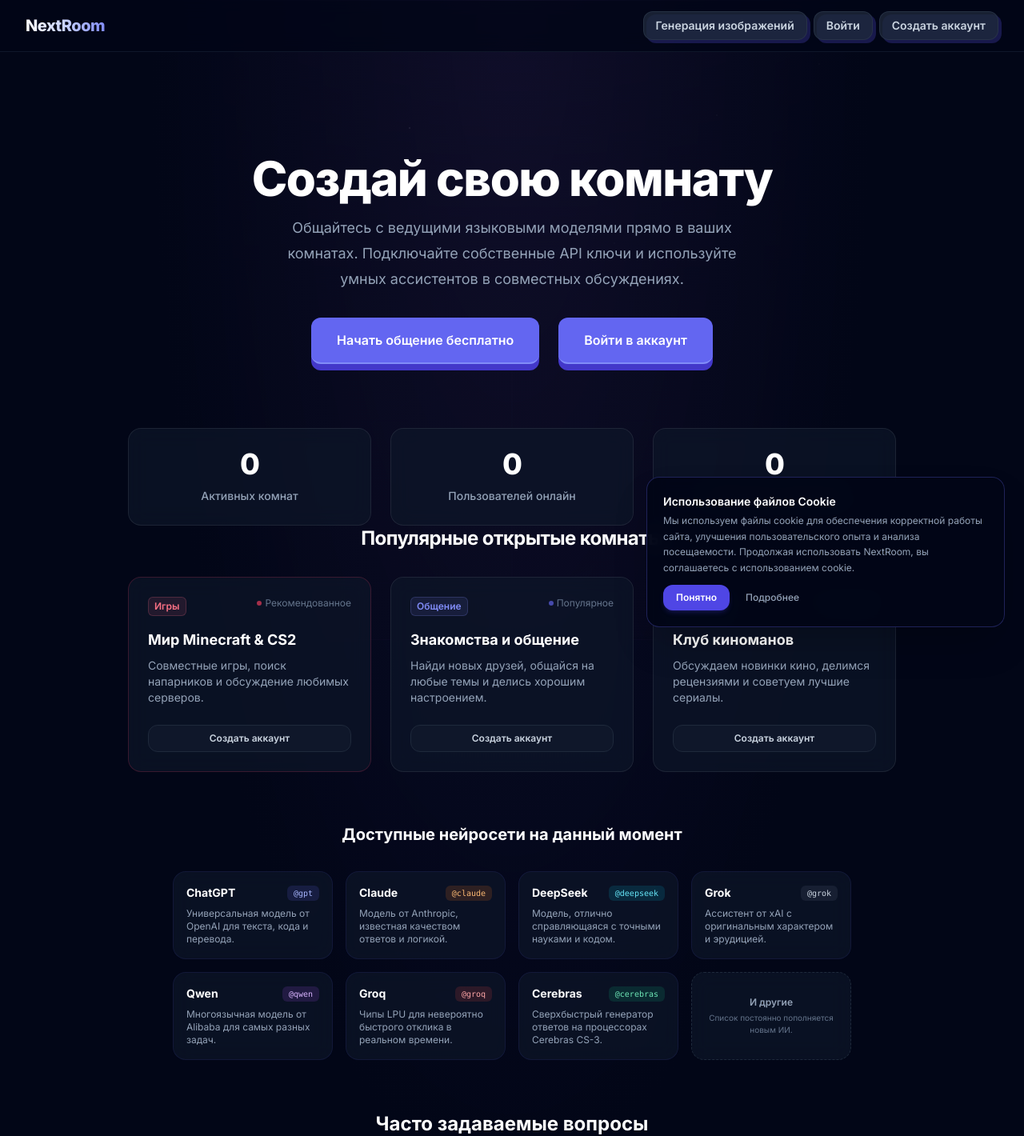
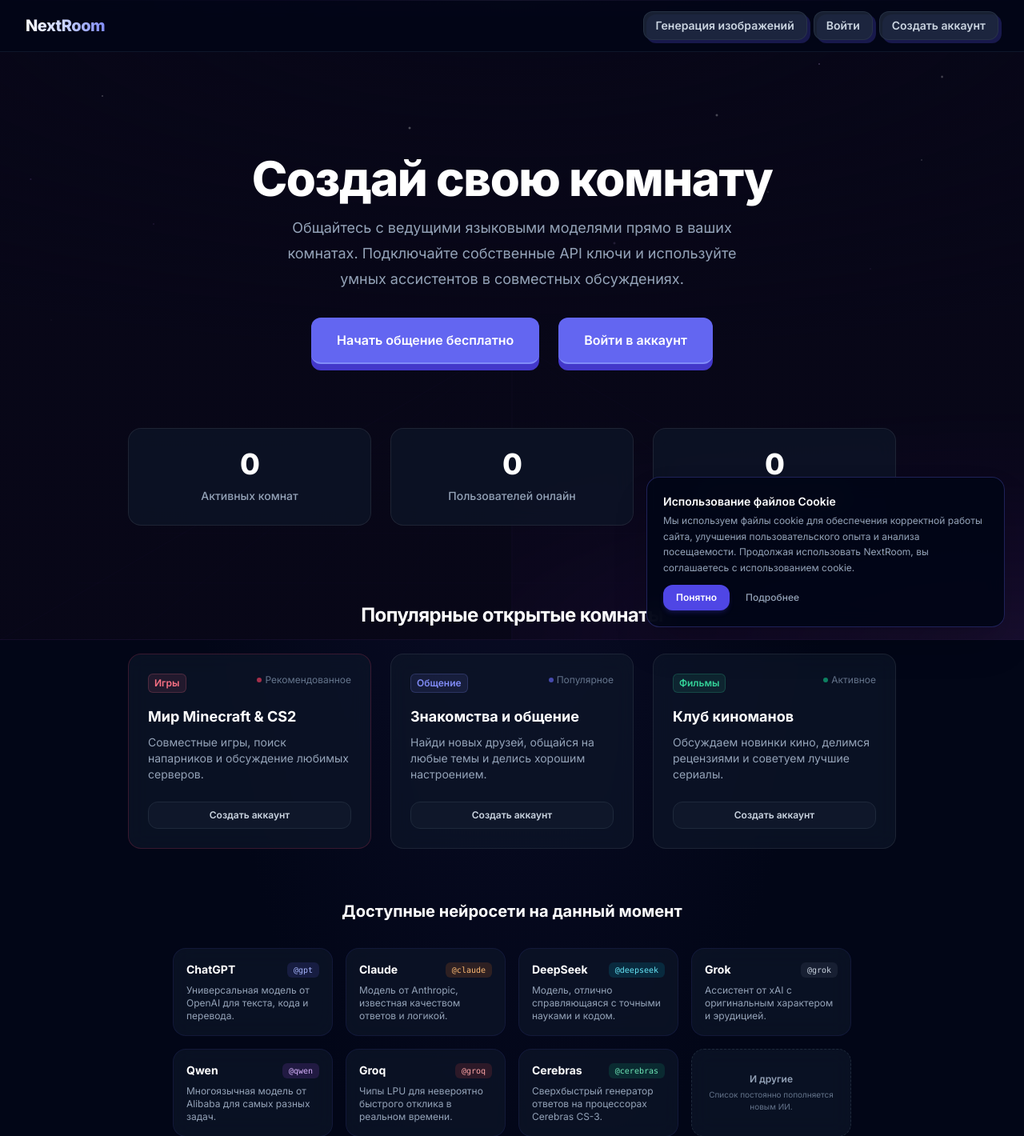
Before and after one commit to X2X1321/nextroom, a Django app: page / in a window 1280 px wide. Shown: the top 1420 px of the page at 80% size. Run offline with Django 4.2, Linux system fonts and the light colour scheme; data that the repository does not hold is empty; some libraries are stand-ins or nearby versions.

Commit message:
style: add top margin mt-20 to Featured Rooms & fix Wope background visibility and vibrant neon effects

```diff
--- a/templates/chat/landing.html
+++ b/templates/chat/landing.html
@@ -28,33 +28,38 @@
   .wope-bg {
     position: fixed;
     inset: 0;
-    z-index: -20;
-    background: #080714;
+    z-index: 0;
+    background: #080718;
     overflow: hidden;
     pointer-events: none;
   }
 
   /* Stars layer */
+  @keyframes twinkle {
+    0%, 100% { opacity: .4; }
+    50% { opacity: .9; }
+  }
   .wope-stars {
     position: absolute;
     inset: 0;
+    animation: twinkle 4s ease-in-out infinite;
     background-image:
-      radial-gradient(1px 1px at 10% 15%, rgba(255,255,255,.55) 0%, transparent 100%),
-      radial-gradient(1px 1px at 25% 8%,  rgba(255,255,255,.35) 0%, transparent 100%),
-      radial-gradient(1.5px 1.5px at 40% 20%, rgba(255,255,255,.45) 0%, transparent 100%),
-      radial-gradient(1px 1px at 55% 5%,  rgba(255,255,255,.3)  0%, transparent 100%),
-      radial-gradient(1px 1px at 70% 18%, rgba(255,255,255,.5)  0%, transparent 100%),
-      radial-gradient(1.5px 1.5px at 80% 10%, rgba(255,255,255,.4) 0%, transparent 100%),
-      radial-gradient(1px 1px at 90% 25%, rgba(255,255,255,.35) 0%, transparent 100%),
-      radial-gradient(1px 1px at 15% 35%, rgba(255,255,255,.3)  0%, transparent 100%),
-      radial-gradient(1px 1px at 35% 45%, rgba(255,255,255,.25) 0%, transparent 100%),
-      radial-gradient(1px 1px at 60% 38%, rgba(255,255,255,.3)  0%, transparent 100%),
-      radial-gradient(1px 1px at 75% 30%, rgba(255,255,255,.2)  0%, transparent 100%),
-      radial-gradient(1px 1px at 85% 42%, rgba(255,255,255,.25) 0%, transparent 100%),
-      radial-gradient(1px 1px at 5%  50%, rgba(255,255,255,.2)  0%, transparent 100%),
-      radial-gradient(1px 1px at 45% 55%, rgba(255,255,255,.18) 0%, transparent 100%),
-      radial-gradient(1px 1px at 92% 12%, rgba(180,180,255,.4)  0%, transparent 100%),
-      radial-gradient(1px 1px at 3%  28%, rgba(180,180,255,.35) 0%, transparent 100%);
+      radial-gradient(1.5px 1.5px at 10% 15%, rgba(255,255,255,.7) 0%, transparent 100%),
+      radial-gradient(1.5px 1.5px at 25% 8%,  rgba(216,180,254,.6) 0%, transparent 100%),
+      radial-gradient(2px 2px at 40% 20%, rgba(255,255,255,.8) 0%, transparent 100%),
+      radial-gradient(1.5px 1.5px at 55% 5%,  rgba(192,132,252,.7) 0%, transparent 100%),
+      radial-gradient(2px 2px at 70% 18%, rgba(255,255,255,.75) 0%, transparent 100%),
+      radial-gradient(1.5px 1.5px at 80% 10%, rgba(216,180,254,.65) 0%, transparent 100%),
+      radial-gradient(1.5px 1.5px at 90% 25%, rgba(255,255,255,.6) 0%, transparent 100%),
+      radial-gradient(1.5px 1.5px at 15% 35%, rgba(192,132,252,.5) 0%, transparent 100%),
+      radial-gradient(1.5px 1.5px at 35% 45%, rgba(255,255,255,.45) 0%, transparent 100%),
+      radial-gradient(2px 2px at 60% 38%, rgba(216,180,254,.6) 0%, transparent 100%),
+      radial-gradient(1.5px 1.5px at 75% 30%, rgba(255,255,255,.4) 0%, transparent 100%),
+      radial-gradient(1.5px 1.5px at 85% 42%, rgba(192,132,252,.5) 0%, transparent 100%),
+      radial-gradient(1.5px 1.5px at 5%  50%, rgba(255,255,255,.4) 0%, transparent 100%),
+      radial-gradient(1.5px 1.5px at 45% 55%, rgba(216,180,254,.35) 0%, transparent 100%),
+      radial-gradient(2px 2px at 92% 12%, rgba(255,255,255,.7) 0%, transparent 100%),
+      radial-gradient(1.5px 1.5px at 3%  28%, rgba(192,132,252,.6) 0%, transparent 100%);
   }
 
   /* Purple horizon glow */
@@ -64,14 +69,14 @@
     left: 50%;
     transform: translateX(-50%);
     width: 100%;
-    height: 55%;
-    background: radial-gradient(ellipse 85% 55% at 50% 100%,
-      rgba(120, 60, 220, .55) 0%,
-      rgba(80, 30, 160, .3)  30%,
-      rgba(50, 10, 100, .12) 55%,
-      transparent 75%
+    height: 65%;
+    background: radial-gradient(ellipse 90% 65% at 50% 100%,
+      rgba(168, 85, 247, .65) 0%,
+      rgba(147, 51, 234, .45) 30%,
+      rgba(107, 33, 168, .22) 60%,
+      transparent 85%
     );
-    animation: orb-drift 14s ease-in-out infinite;
+    animation: orb-drift 12s ease-in-out infinite;
   }
 
   /* Perspective grid */
@@ -80,7 +85,7 @@
     bottom: 0;
     left: 0;
     right: 0;
-    height: 56%;
+    height: 65%;
     overflow: hidden;
   }
   .wope-grid svg {
@@ -94,7 +99,7 @@
   .wope-vignette {
     position: absolute;
     inset: 0;
-    background: radial-gradient(ellipse 120% 60% at 50% 0%, rgba(8,7,20,.0) 0%, rgba(8,7,20,.85) 80%);
+    background: radial-gradient(ellipse 120% 65% at 50% 0%, rgba(8,7,24,.0) 0%, rgba(8,7,24,.85) 85%);
   }
 
   /* Thin top gradient line */
@@ -102,12 +107,13 @@
     position: absolute;
     top: 0; left: 0; right: 0;
     height: 1px;
-    background: linear-gradient(90deg, transparent 0%, rgba(140,100,255,.5) 30%, rgba(180,120,255,.8) 50%, rgba(140,100,255,.5) 70%, transparent 100%);
+    background: linear-gradient(90deg, transparent 0%, rgba(168,85,247,.6) 30%, rgba(216,180,254,.9) 50%, rgba(168,85,247,.6) 70%, transparent 100%);
   }
 
   /* Stat counter glow */
   .stat-value { transition: text-shadow .4s ease; }
-  .stat-value.visible { text-shadow: 0 0 28px rgba(129,140,248,.45); }
+  .stat-value.visible { text-shadow: 0 0 28px rgba(168,85,247,.6); }
+
 
   /* ===== FAQ ACCORDION ===== */
   .faq-item { border-bottom: 1px solid rgba(51,65,85,.5); }
@@ -306,7 +312,7 @@
 
 
     <!-- Featured Rooms Section -->
-    <div class="mx-auto max-w-5xl px-4 sm:px-6 lg:px-8 w-full mb-16 sr sr-delay-1">
+    <div class="mx-auto max-w-5xl px-4 sm:px-6 lg:px-8 w-full mt-20 sm:mt-24 mb-16 sr sr-delay-1">
         <h2 class="text-xl sm:text-2xl font-bold tracking-tight text-white text-center mb-6 sm:mb-8">
             Популярные открытые комнаты
         </h2>
```
